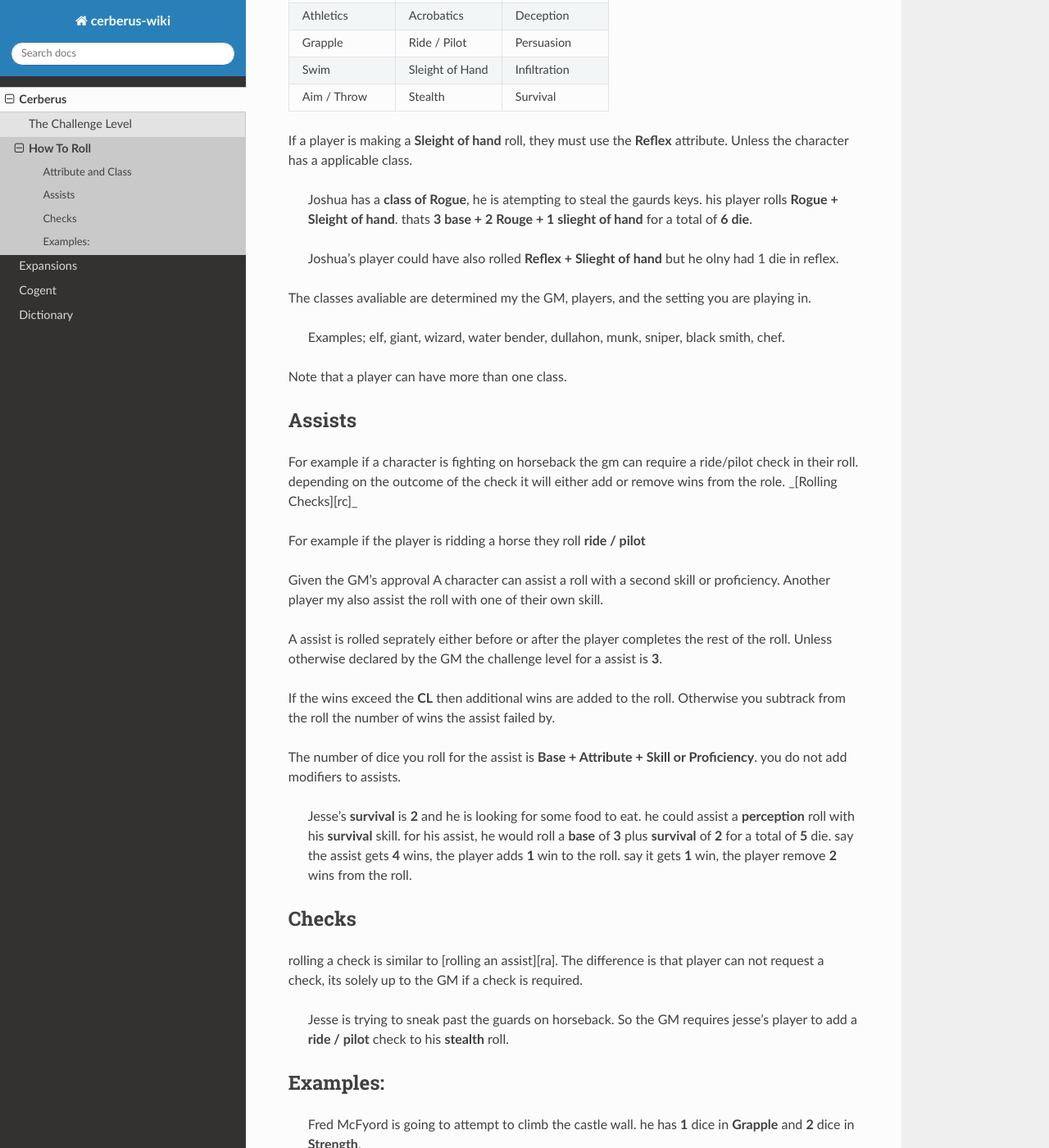
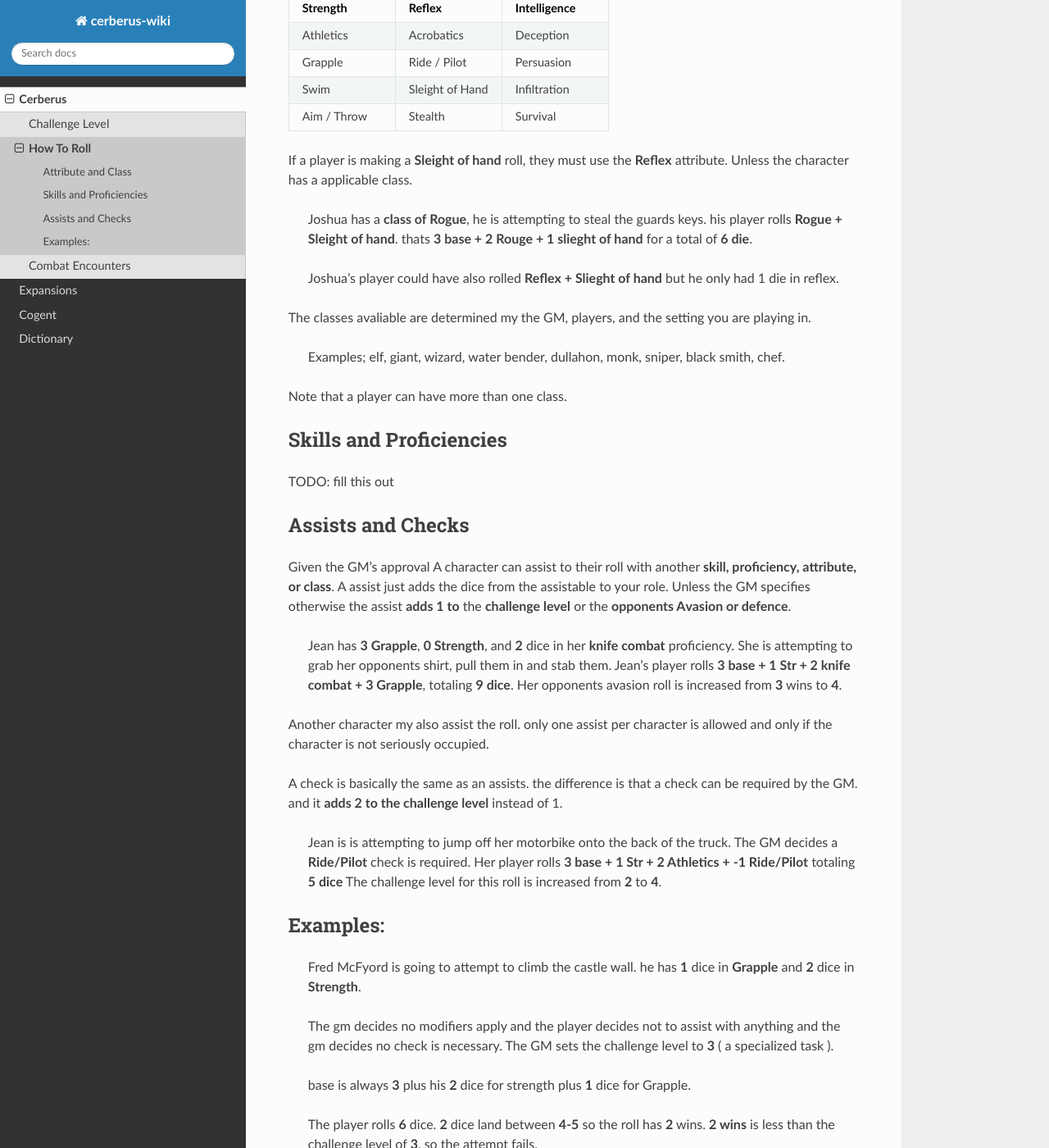
Before and after one commit to opsaaaaa/cerberus-wiki, a Sphinx documentation site: the page built from source/cerberus/how_to_roll.rst, in a window 1280 px wide and 1400 px high, scrolled down 751 px. Shown: the whole window at 82% size. Built offline with Sphinx 7.4.7 and the Read the Docs theme 2.0.0, drawn with Linux system fonts in a browser that asks for light colours; some of the changed text lies outside the part shown.

Commit message:
working on how to roll

```diff
--- a/source/cerberus/cerberus.rst
+++ b/source/cerberus/cerberus.rst
@@ -5,4 +5,7 @@ Cerberus
 .. toctree::
     :glob:
 
+    challenge_level
+    how_to_roll
+    combat_encounters
     *
--- a/source/cerberus/challenge_level.md
+++ b/source/cerberus/challenge_level.md
@@ -1,4 +1,4 @@
-# The Challenge Level
+# Challenge Level
 
 The rules for challenge level in cerberus are the same as in cogent.
 
--- /dev/null
+++ b/source/cerberus/combat_encounters.md
@@ -0,0 +1,2 @@
+Combat Encounters
+=================
--- a/source/cerberus/how_to_roll.rst
+++ b/source/cerberus/how_to_roll.rst
@@ -3,7 +3,7 @@ How To Roll
 
 In Cerberus. The rules and variables involved in the number of dice you roll will always be the same.
 
-**Base + Attribute or Class + Skill or Proficiency + ( Modifiers ) + ( Assist or Check )**
+  **Base + Attribute or Class + Skill or Proficiency + ( Modifiers ) + ( Assist or Check )**
 
 Modifiers assists and checks are all optional, I recommend ignoring them for the players fist handful of rolls.
 
@@ -31,6 +31,8 @@ Attribute and Class
 ^^^^^^^^^^^^^^^^^^^
 
 A character will have 3 attributes. Each attribute has 4 skills.
+An attribles value can range from **-1 to 4**.
+And a class can range from **0 to 4**.
 
 .. list-table::
    :widths: 10 10 10
@@ -38,7 +40,7 @@ A character will have 3 attributes. Each attribute has 4 skills.
 
    * - **Strength**
      - **Reflex**
-     - **Inteligence**
+     - **Intelligence**
    * - Athletics
      - Acrobatics
      - Deception
@@ -54,46 +56,44 @@ A character will have 3 attributes. Each attribute has 4 skills.
 
 If a player is making a **Sleight of hand** roll, they must use the **Reflex** attribute. Unless the character has a applicable class.
 
-  Joshua has a **class of Rogue**, he is atempting to steal the gaurds keys.
+  Joshua has a **class of Rogue**, he is attempting to steal the guards keys.
   his player rolls **Rogue + Sleight of hand**.
   thats **3 base + 2 Rouge + 1 slieght of hand** for a total of **6 die**.
 
-  Joshua's player could have also rolled **Reflex + Slieght of hand** but he olny had 1 die in reflex.
+  Joshua's player could have also rolled **Reflex + Slieght of hand** but he only had 1 die in reflex.
 
 The classes avaliable are determined my the GM, players, and the setting you are playing in.
 
-  Examples; elf, giant, wizard, water bender, dullahon, munk, sniper, black smith, chef.
+  Examples; elf, giant, wizard, water bender, dullahon, monk, sniper, black smith, chef.
 
 Note that a player can have more than one class.
 
+Skills and Proficiencies
+^^^^^^^^^^^^^^^^^^^^^^^^
 
-Assists
-^^^^^^^
-For example if a character is fighting on horseback the gm can require a ride/pilot check in their roll. depending on the outcome of the check it will either add or remove wins from the role. _[Rolling Checks][rc]_
+TODO: fill this out
 
-For example if the player is ridding a horse they roll **ride / pilot**
+Assists and Checks
+^^^^^^^^^^^^^^^^^^
+Given the GM's approval A character can assist to their roll with another **skill, proficiency, attribute, or class**.
+A assist just adds the dice from the assistable to your role.
+Unless the GM specifies otherwise the assist **adds 1 to** the **challenge level** or the **opponents Avasion or defence**.
 
-Given the GM's approval A character can assist a roll with a second skill or proficiency. Another player my also assist the roll with one of their own skill.
+  Jean has **3 Grapple**, **0 Strength**, and **2** dice in her **knife combat** proficiency.
+  She is attempting to grab her opponents shirt, pull them in and stab them.
+  Jean's player rolls **3 base + 1 Str + 2 knife combat + 3 Grapple**, totaling **9 dice**.
+  Her opponents avasion roll is increased from **3** wins to **4**.
 
-A assist is rolled seprately either before or after the player completes the rest of the roll.
-Unless otherwise declared by the GM the challenge level for a assist is **3**.
+Another character my also assist the roll. only one assist per character is allowed and only if the character is not seriously occupied.
 
-If the wins exceed the **CL** then additional wins are added to the roll. Otherwise you subtrack from the roll the number of wins the assist failed by.
 
-The number of dice you roll for the assist is **Base + Attribute + Skill or Proficiency**. you do not add modifiers to assists.
+A check is basically the same as an assists. the difference is that a check can be required by the GM. and it **adds 2 to the challenge level** instead of 1.
 
-  Jesse's **survival** is **2** and he is looking for some food to eat.
-  he could assist a **perception** roll with his **survival** skill.
-  for his assist, he would roll a **base** of **3** plus **survival** of **2** for a total of **5** die.
-  say the assist gets **4** wins, the player adds **1** win to the roll.
-  say it gets **1** win, the player remove **2** wins from the roll.
+  Jean is is attempting to jump off her motorbike onto the back of the truck.
+  The GM decides a **Ride/Pilot** check is required.
+  Her player rolls **3 base + 1 Str + 2 Athletics + -1 Ride/Pilot** totaling **5 dice**
+  The challenge level for this roll is increased from **2** to **4**.
 
-Checks
-^^^^^^
-
-rolling a check is similar to [rolling an assist][ra]. The difference is that player can not request a check, its solely up to the GM if a check is required.
-
-  Jesse is trying to sneak past the guards on horseback. So the GM requires jesse's player to add a **ride / pilot** check to his **stealth** roll.
 
 
 Examples:
--- a/source/conf.py
+++ b/source/conf.py
@@ -26,7 +26,7 @@ author = u'sean ferney'
 # The short X.Y version
 version = u''
 # The full version, including alpha/beta/rc tags
-release = u'0.0.1'
+release = u'0.0.2 alpha'
 
 
 # -- General configuration ---------------------------------------------------
```
Also changed, not shown: other parts of source/cerberus/how_to_roll.rst (+1 -1 lines), core/how_to_roll.md (added, +74 -0 lines), 1 other file.
